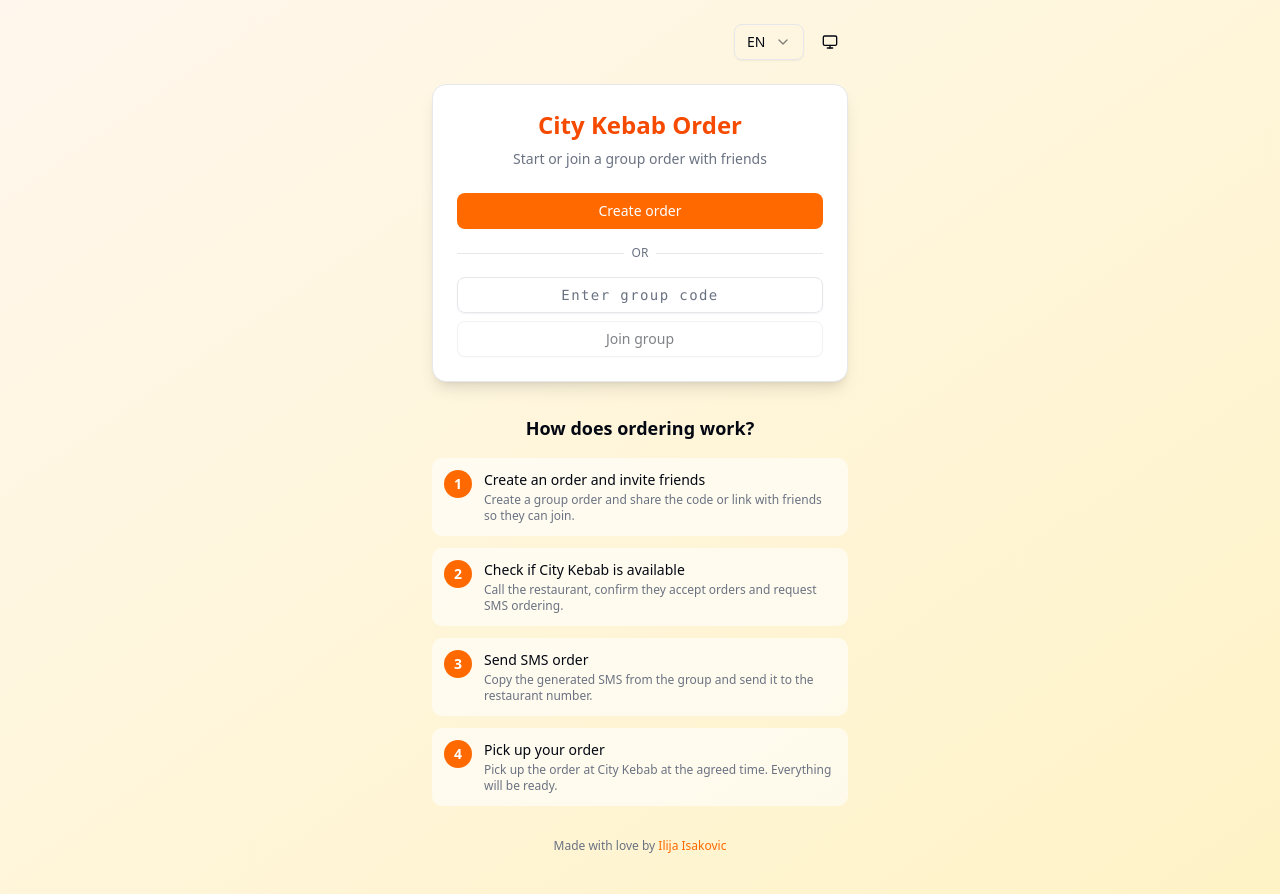
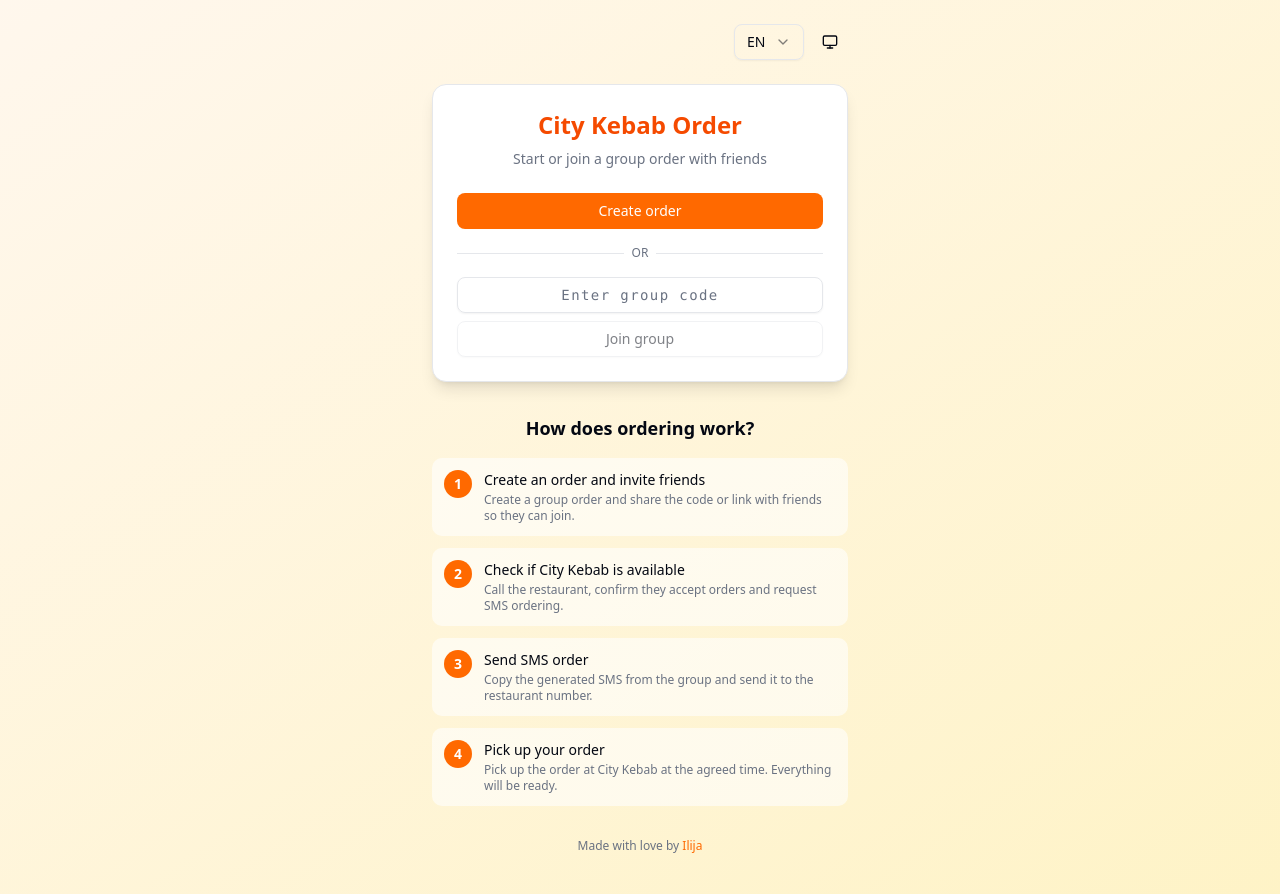
Before and after one commit to ilijaleko/city-kebab, a Next.js app: page /en in a window 1280 px wide. Built offline with nearby package versions, Linux system fonts and the light colour scheme; no server answers.

Commit message:
fix: correct author link in Home page footer

```diff
--- a/app/[locale]/page.tsx
+++ b/app/[locale]/page.tsx
@@ -147,12 +147,12 @@
           <p>
             {t("madeBy")}{" "}
             <a
-              href="https://github.com/isakovic"
+              href="https://ilijaleko.com"
               target="_blank"
               rel="noopener noreferrer"
               className="text-orange-500 hover:underline"
             >
-              Ilija Isakovic
+              Ilija
             </a>
           </p>
         </footer>
```
